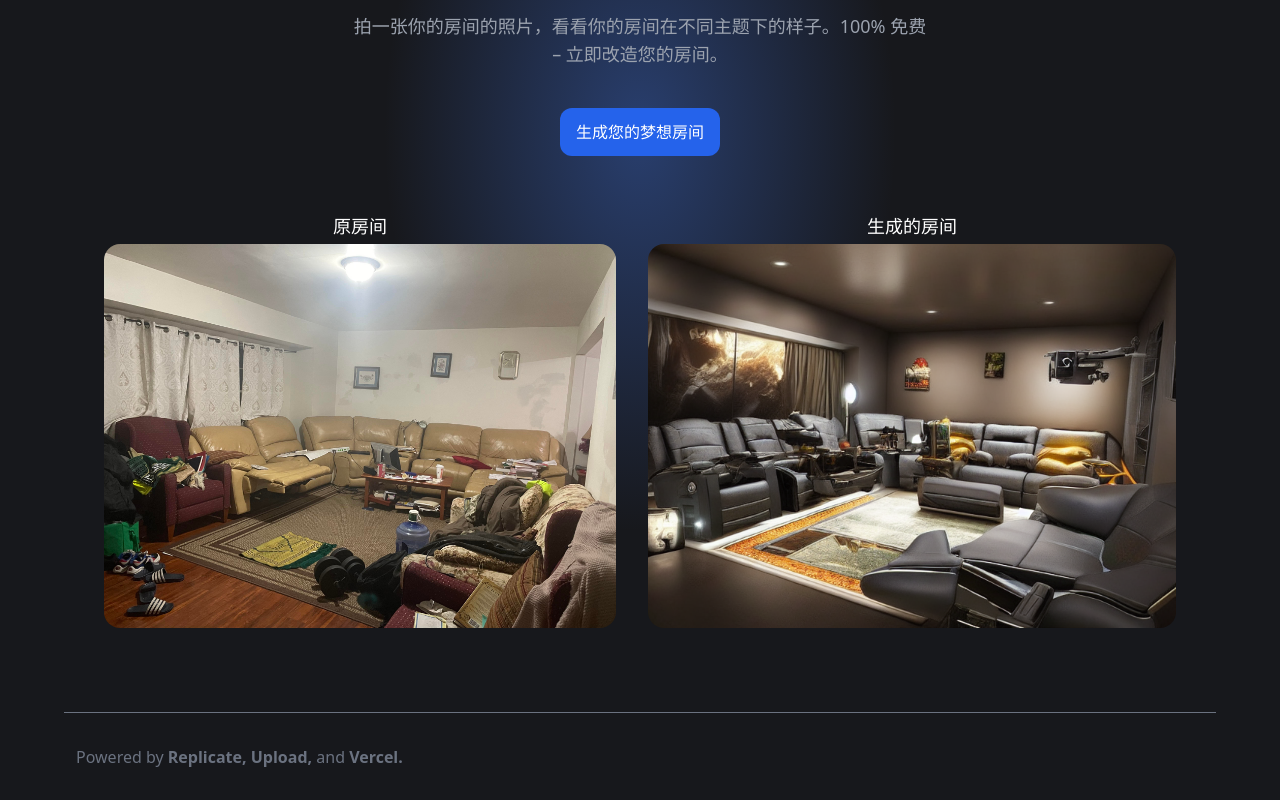
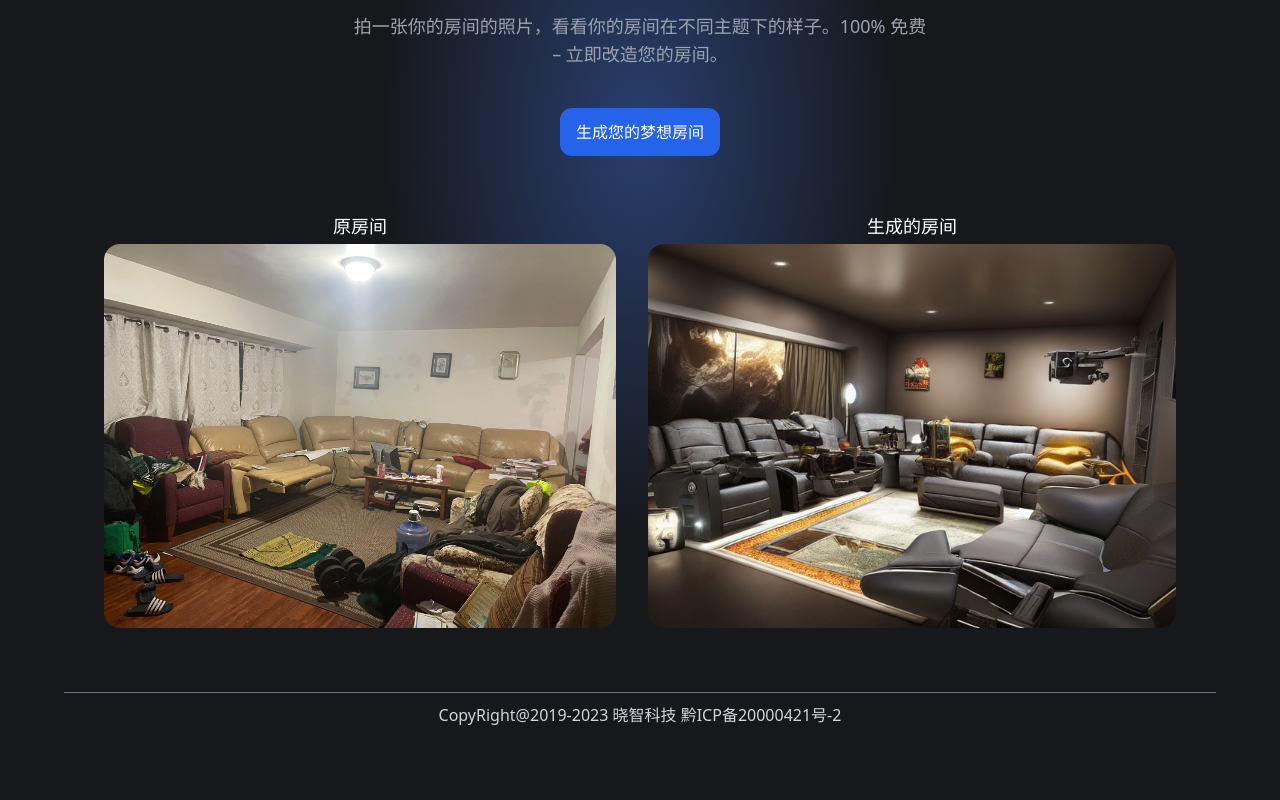
Before and after one commit to dezhizhang/youjia, a Next.js app: page / in a window 1280 px wide. Shown: the part 268-1068 px from the top of the page. Built offline with nearby package versions, Linux system fonts and the light colour scheme.

Commit message:
feat:完善功能

```diff
--- a/app/dream/page.tsx
+++ b/app/dream/page.tsx
@@ -5,7 +5,7 @@
  * :copyright: (c) 2023, Tungee
  * :date created: 2023-08-15 12:36:38
  * :last editor: 张德志
- * :date last edited: 2023-08-15 20:56:09
+ * :date last edited: 2023-08-15 21:56:09
  */
 "use client";
 
@@ -16,7 +16,6 @@ import { UploadDropzone } from "react-uploader";
 import { Uploader } from "uploader";
 import { CompareSlider } from "../../components/CompareSlider";
 import Footer from "../../components/Footer";
-import Header from "../../components/Header";
 import LoadingDots from "../../components/LoadingDots";
 import ResizablePanel from "../../components/ResizablePanel";
 import Toggle from "../../components/Toggle";
@@ -104,10 +103,9 @@ export default function DreamPage() {
 
   return (
     <div className="flex max-w-6xl mx-auto flex-col items-center justify-center py-2 min-h-screen">
-      <Header />
       <main className="flex flex-1 w-full flex-col items-center justify-center text-center px-4 mt-4 sm:mb-0 mb-8">
         <h1 className="mx-auto max-w-4xl font-display text-4xl font-bold tracking-normal text-slate-100 sm:text-6xl mb-5">
-          Generate your <span className="text-blue-600">dream</span> room
+        生成您的 <span className="text-blue-600">梦想</span> 房间
         </h1>
         <ResizablePanel>
           <AnimatePresence mode="wait">
@@ -202,7 +200,7 @@ export default function DreamPage() {
               {restoredImage && originalPhoto && !sideBySide && (
                 <div className="flex sm:space-x-4 sm:flex-row flex-col">
                   <div>
-                    <h2 className="mb-1 font-medium text-lg">Original Room</h2>
+                    <h2 className="mb-1 font-medium text-lg">原房间</h2>
                     <Image
                       alt="original photo"
                       src={originalPhoto}
@@ -212,7 +210,7 @@ export default function DreamPage() {
                     />
                   </div>
                   <div className="sm:mt-0 mt-8">
-                    <h2 className="mb-1 font-medium text-lg">Generated Room</h2>
+                    <h2 className="mb-1 font-medium text-lg">生成的房间</h2>
                     <a href={restoredImage} target="_blank" rel="noreferrer">
                       <Image
                         alt="restored photo"
--- a/app/layout.tsx
+++ b/app/layout.tsx
@@ -5,16 +5,16 @@
  * :copyright: (c) 2023, Tungee
  * :date created: 2023-08-15 12:36:38
  * :last editor: 张德志
- * :date last edited: 2023-08-15 20:35:29
+ * :date last edited: 2023-08-15 21:59:33
  */
 import { Analytics } from "@vercel/analytics/react";
 import { Metadata } from "next";
 import "../styles/globals.css";
 
 let title = "有家";
-let description = "Generate your dream room in seconds.";
+let description = "生成您的梦想房间 in seconds.";
 let ogimage = "https://roomgpt-demo.vercel.app/og-image.png";
-let sitename = "roomGPT.io";
+let sitename = "http://youjia.xiaozhi.shop/";
 
 export const metadata: Metadata = {
   title,
@@ -26,9 +26,9 @@ export const metadata: Metadata = {
     images: [ogimage],
     title,
     description,
-    url: "https://roomgpt-demo.vercel.app",
+    url: "http://youjia.xiaozhi.shop/",
     siteName: sitename,
-    locale: "en_US",
+    locale: "zh_CN",
     type: "website",
   },
   twitter: {
--- a/components/Footer.tsx
+++ b/components/Footer.tsx
@@ -1,34 +1,28 @@
+/*
+ * :file description:
+ * :name: /youjia/components/Footer.tsx
+ * :author: 张德志
+ * :copyright: (c) 2023, Tungee
+ * :date created: 2023-08-15 12:36:38
+ * :last editor: 张德志
+ * :date last edited: 2023-08-15 22:05:20
+ */
 
 export default function Footer() {
   return (
-    <footer className="text-center h-16 sm:h-20 w-full sm:pt-2 pt-4 border-t mt-5 flex sm:flex-row flex-col justify-between items-center px-3 space-y-3 sm:mb-0 mb-3 border-gray-500">
-      <div className="text-gray-500">
-        Powered by{" "}
+    <footer style={{textAlign:'center',padding:'10px 0px'}} className="text-center h-16 sm:h-20 w-full sm:pt-2 pt-4 border-t   border-gray-500">
+      <div  className="text-gray-300">
+
         <a
           href="https://replicate.com/"
           target="_blank"
           rel="noreferrer"
-          className="font-bold hover:underline transition hover:text-gray-300 underline-offset-2"
+          style={{textAlign:'center'}}
+          className="hover:underline transition hover:text-gray-200"
         >
-          Replicate,{" "}
+         CopyRight@2019-2023 晓智科技 黔ICP备20000421号-2
         </a>
-        <a
-          href="https://upload.io"
-          target="_blank"
-          rel="noreferrer"
-          className="font-bold hover:underline hover:text-gray-300 transition underline-offset-2"
-        >
-          Upload,{" "}
-        </a>
-        and{" "}
-        <a
-          href="https://vercel.com/"
-          target="_blank"
-          rel="noreferrer"
-          className="font-bold hover:underline transition hover:text-gray-300 underline-offset-2"
-        >
-          Vercel.
-        </a>
+
       </div>
     </footer>
   );
```
